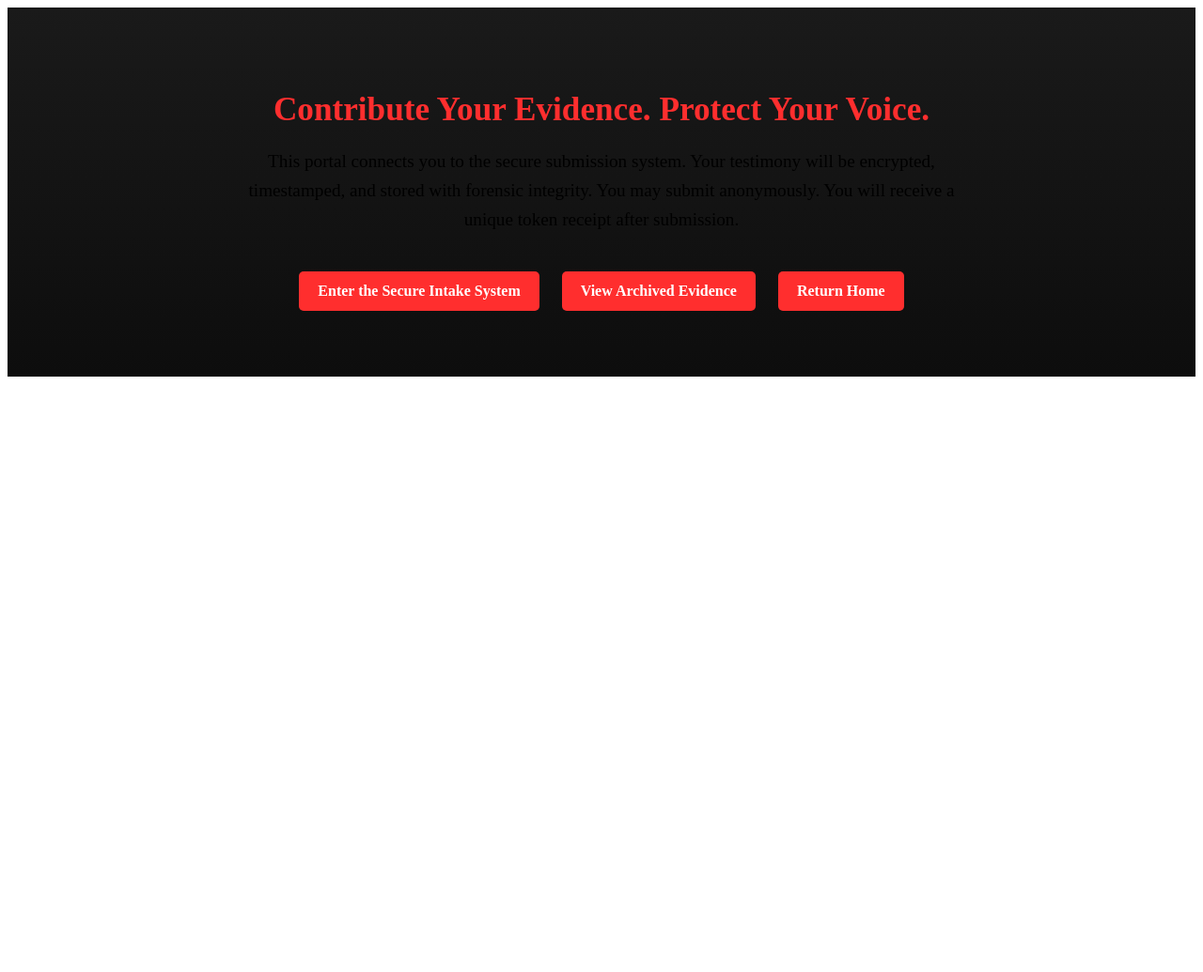
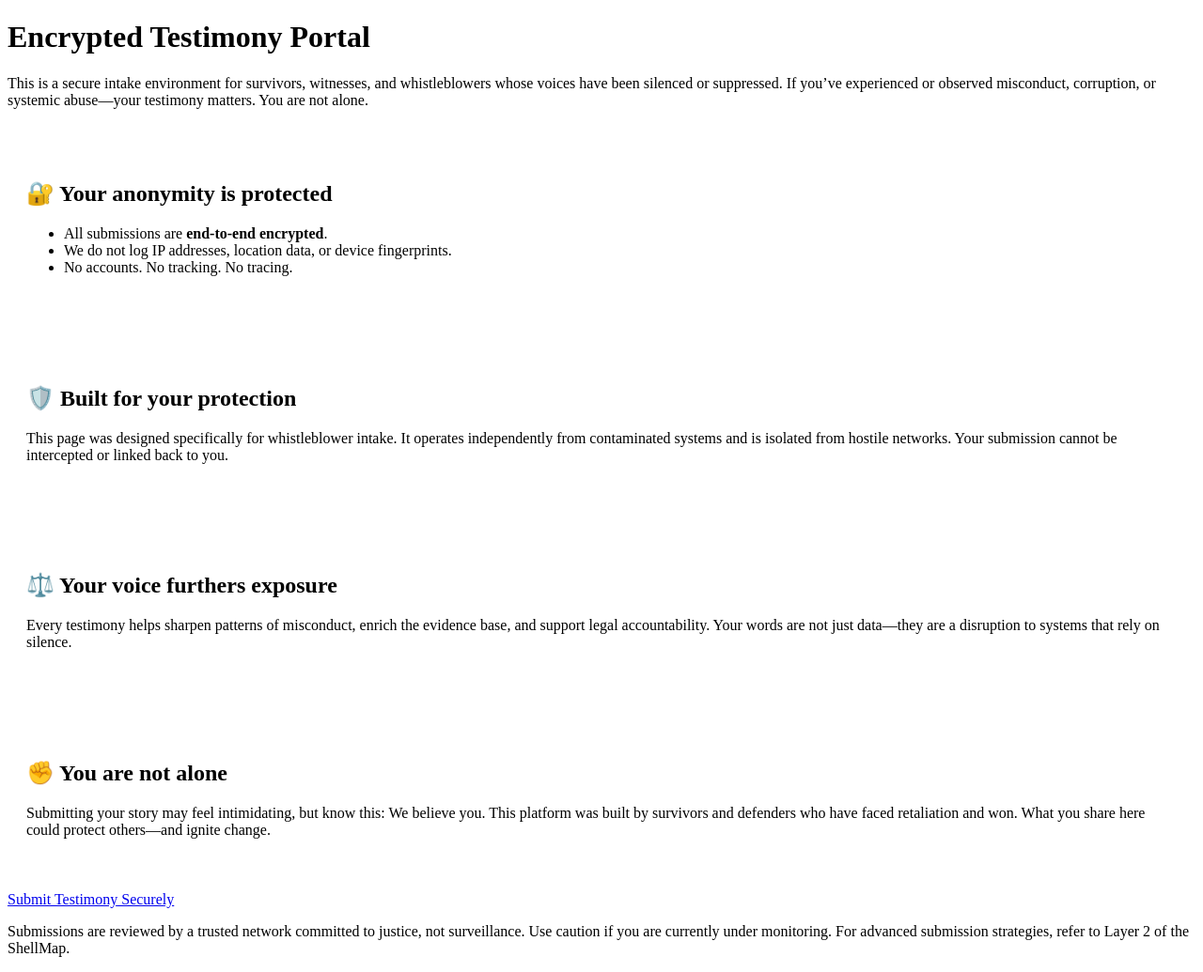
Before and after one commit to RICOWhistleblower/truth-intake-system, a Python web app: template Templates/submit-testimony.html in a window 1280 px wide. Shown: the whole page at 94% size. Before the commit the page ends 401 px from the top, so only its background shows below. Run offline with Jinja, Linux system fonts and the light colour scheme; the template is opened without the code that fills it, so the values that code supplies are empty.

Commit message:
Update submit-testimony.html

```diff
--- a/Templates/submit-testimony.html
+++ b/Templates/submit-testimony.html
@@ -2,20 +2,49 @@
 <html lang="en">
 <head>
   <meta charset="UTF-8" />
+  <meta name="viewport" content="width=device-width, initial-scale=1.0"/>
   <title>Submit Testimony</title>
   <link rel="stylesheet" href="static/style.css" />
-  <meta name="viewport" content="width=device-width, initial-scale=1.0" />
 </head>
-<body class="overlay-gradient">
+<body>
+  <main class="container">
+    <h1>Encrypted Testimony Portal</h1>
 
-  <section class="hero">
-    <h1>Contribute Your Evidence. Protect Your Voice.</h1>
-    <p>This portal connects you to the secure submission system. Your testimony will be encrypted, timestamped, and stored with forensic integrity. You may submit anonymously. You will receive a unique token receipt after submission.</p>
+    <p>This is a secure intake environment for survivors, witnesses, and whistleblowers whose voices have been silenced or suppressed. If you’ve experienced or observed misconduct, corruption, or systemic abuse—your testimony matters. You are not alone.</p>
 
-    <a class="cta" href="https://truth-intake-system.onrender.com/">Enter the Secure Intake System</a>
-    <a class="cta" href="evidence.html">View Archived Evidence</a>
-    <a class="cta" href="index.html">Return Home</a>
-  </section>
+    <section>
+      <h2>🔐 Your anonymity is protected</h2>
+      <ul>
+        <li>All submissions are <strong>end-to-end encrypted</strong>.</li>
+        <li>We do not log IP addresses, location data, or device fingerprints.</li>
+        <li>No accounts. No tracking. No tracing.</li>
+      </ul>
+    </section>
 
+    <section>
+      <h2>🛡️ Built for your protection</h2>
+      <p>This page was designed specifically for whistleblower intake. It operates independently from contaminated systems and is isolated from hostile networks. Your submission cannot be intercepted or linked back to you.</p>
+    </section>
+
+    <section>
+      <h2>⚖️ Your voice furthers exposure</h2>
+      <p>Every testimony helps sharpen patterns of misconduct, enrich the evidence base, and support legal accountability. Your words are not just data—they are a disruption to systems that rely on silence.</p>
+    </section>
+
+    <section>
+      <h2>✊ You are not alone</h2>
+      <p>Submitting your story may feel intimidating, but know this: We believe you. This platform was built by survivors and defenders who have faced retaliation and won. What you share here could protect others—and ignite change.</p>
+    </section>
+
+    <div class="cta-button">
+      <a href="https://shellmap-intake.onrender.com" target="_blank" rel="noopener noreferrer">
+        Submit Testimony Securely
+      </a>
+    </div>
+
+    <p class="disclaimer">
+      Submissions are reviewed by a trusted network committed to justice, not surveillance. Use caution if you are currently under monitoring. For advanced submission strategies, refer to Layer 2 of the ShellMap.
+    </p>
+  </main>
 </body>
 </html>
```
